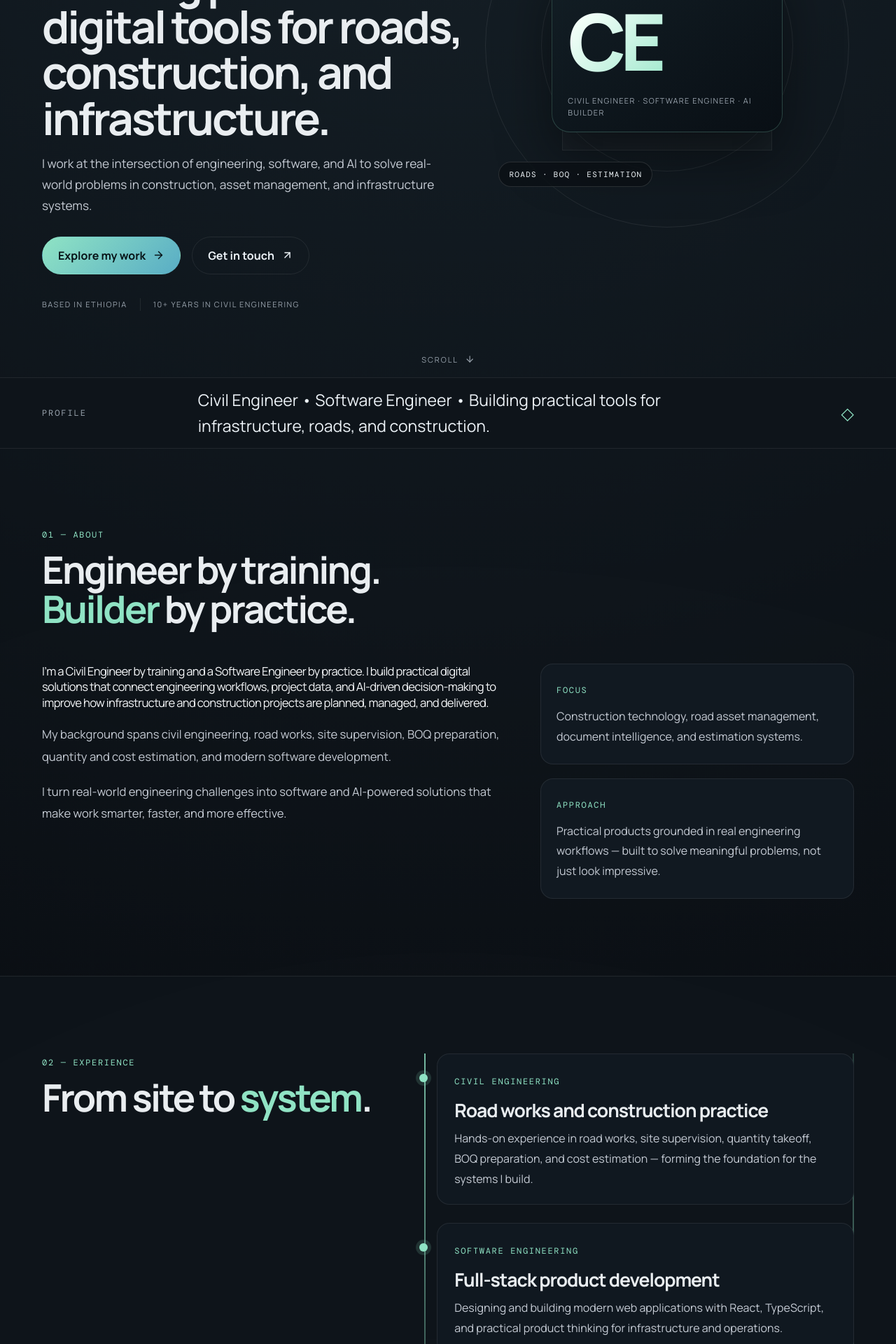
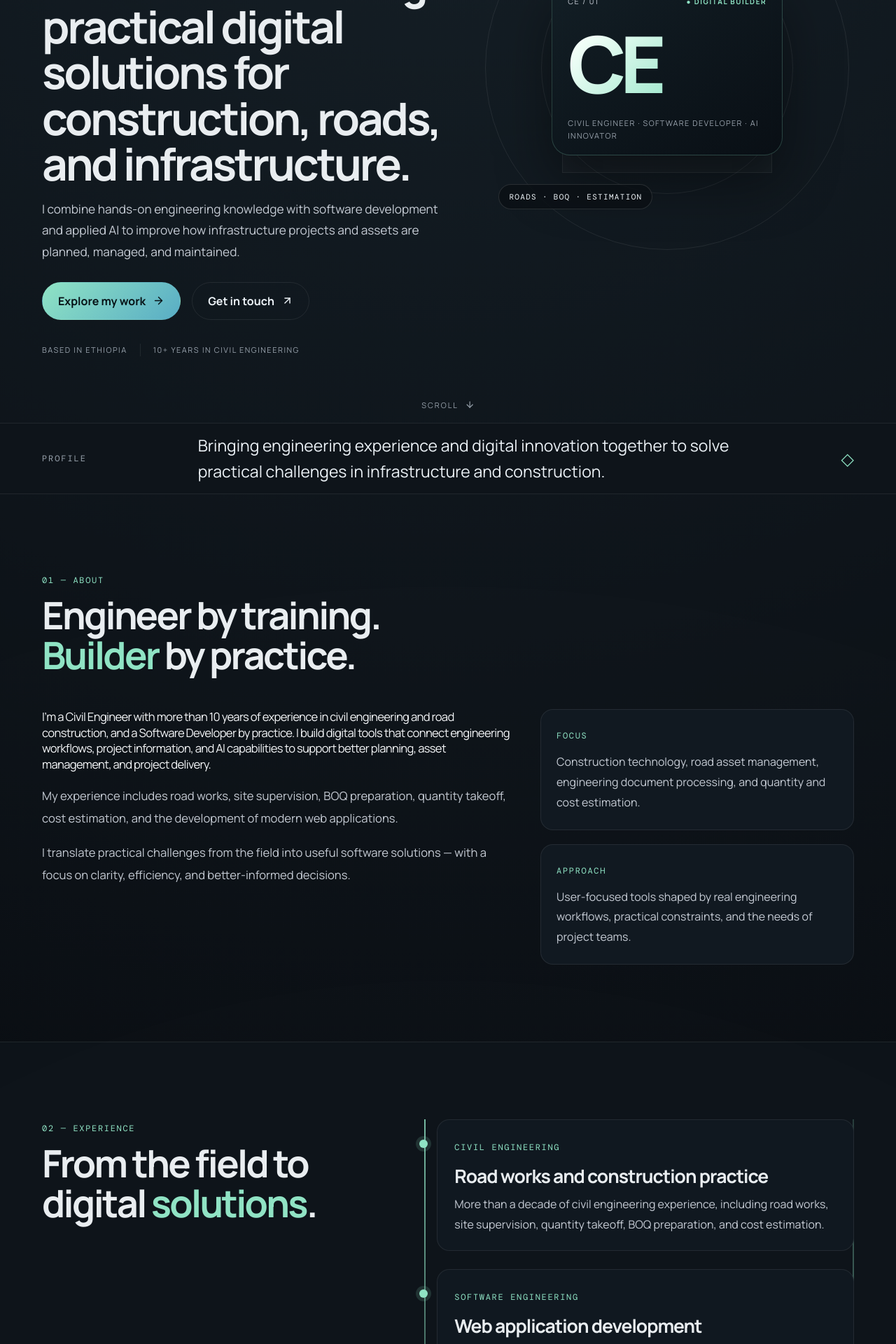
Before and after one commit to chandem/chane-eshetu-portfolio, a React (Vite) app: page / in a window 1280 px wide. Shown: the part 440-2360 px from the top of the page at 70% size. Built offline with nearby package versions, Linux system fonts and the light colour scheme.

Commit message:
Polish portfolio copy and professional messaging

```diff
--- a/src/App.tsx
+++ b/src/App.tsx
@@ -63,7 +63,7 @@ function App() {
       <div className="site-shell">
       <div className="grain" aria-hidden="true" />
       <header className="topbar">
-        <a className="brand" href="#home" onClick={closeMenu}><span className="brand-mark">CE</span><span>CHANE ESHETU<span className="brand-sub">CIVIL ENGINEER • SOFTWARE ENGINEER • AI BUILDER</span></span></a>
+        <a className="brand" href="#home" onClick={closeMenu}><span className="brand-mark">CE</span><span>CHANE ESHETU<span className="brand-sub">CIVIL ENGINEER • SOFTWARE DEVELOPER • AI INNOVATOR</span></span></a>
         <button className="menu-toggle" aria-label="Toggle navigation" aria-expanded={menuOpen} aria-controls="site-navigation" onClick={() => setMenuOpen(!menuOpen)}>{menuOpen ? <X /> : <Menu />}</button>
         <nav id="site-navigation" className={menuOpen ? 'nav-links open' : 'nav-links'}>
           {nav.map(([label, href]) => <a key={label} href={href} onClick={closeMenu}>{label}</a>)}
@@ -75,8 +75,8 @@ function App() {
         <section className="hero section-wrap" id="home">
           <div className="hero-copy">
             <div className="eyebrow"><span className="status-dot" /> OPEN TO MEANINGFUL OPPORTUNITIES</div>
-            <h1>I’m Chane Eshetu — a Civil Engineer and Software Engineer building practical digital tools for roads, construction, and infrastructure.</h1>
-            <p className="hero-lede">I work at the intersection of engineering, software, and AI to solve real-world problems in construction, asset management, and infrastructure systems.</p>
+            <h1>I’m Chane Eshetu, a Civil Engineer and Software Developer focused on building practical digital solutions for construction, roads, and infrastructure.</h1>
+            <p className="hero-lede">I combine hands-on engineering knowledge with software development and applied AI to improve how infrastructure projects and assets are planned, managed, and maintained.</p>
             <div className="hero-actions">
               <a className="button button-primary" href="#projects">Explore my work <ArrowRight size={17} /></a>
               <a className="button button-quiet" href="#contact">Get in touch <ArrowUpRight size={17} /></a>
@@ -89,7 +89,7 @@ function App() {
             <div className="art-card main-art-card">
               <div className="art-top"><span className="art-index">CE / 01</span><span className="live-indicator">● DIGITAL BUILDER</span></div>
               <div className="monogram">CE</div>
-              <div className="art-bottom">CIVIL ENGINEER · SOFTWARE ENGINEER · AI BUILDER</div>
+              <div className="art-bottom">CIVIL ENGINEER · SOFTWARE DEVELOPER · AI INNOVATOR</div>
             </div>
             <div className="chip chip-top">AI × CONSTRUCTION</div>
             <div className="chip chip-bottom">ROADS · BOQ · ESTIMATION</div>
@@ -100,7 +100,7 @@ function App() {
         <section className="intro-strip">
           <div className="strip-inner section-wrap">
             <span>PROFILE</span>
-            <p>Civil Engineer • Software Engineer • Building practical tools for infrastructure, roads, and construction.</p>
+            <p>Bringing engineering experience and digital innovation together to solve practical challenges in infrastructure and construction.</p>
             <span className="strip-symbol">◇</span>
           </div>
         </section>
@@ -112,18 +112,18 @@ function App() {
           </div>
           <div className="about-grid">
             <div className="about-lead">
-              <p className="large-copy">I’m a Civil Engineer by training and a Software Engineer by practice. I build practical digital solutions that connect engineering workflows, project data, and AI-driven decision-making to improve how infrastructure and construction projects are planned, managed, and delivered.</p>
-              <p>My background spans civil engineering, road works, site supervision, BOQ preparation, quantity and cost estimation, and modern software development.</p>
-              <p>I turn real-world engineering challenges into software and AI-powered solutions that make work smarter, faster, and more effective.</p>
+              <p className="large-copy">I’m a Civil Engineer with more than 10 years of experience in civil engineering and road construction, and a Software Developer by practice. I build digital tools that connect engineering workflows, project information, and AI capabilities to support better planning, asset management, and project delivery.</p>
+              <p>My experience includes road works, site supervision, BOQ preparation, quantity takeoff, cost estimation, and the development of modern web applications.</p>
+              <p>I translate practical challenges from the field into useful software solutions — with a focus on clarity, efficiency, and better-informed decisions.</p>
             </div>
             <div className="about-side">
               <div className="info-card">
                 <span className="mono-label">FOCUS</span>
-                <p>Construction technology, road asset management, document intelligence, and estimation systems.</p>
+                <p>Construction technology, road asset management, engineering document processing, and quantity and cost estimation.</p>
               </div>
               <div className="info-card">
                 <span className="mono-label">APPROACH</span>
-                <p>Practical products grounded in real engineering workflows — built to solve meaningful problems, not just look impressive.</p>
+                <p>User-focused tools shaped by real engineering workflows, practical constraints, and the needs of project teams.</p>
               </div>
             </div>
           </div>
@@ -133,24 +133,24 @@ function App() {
           <div className="experience-inner section-wrap">
             <div>
               <span className="section-kicker">02 — EXPERIENCE</span>
-              <h2>From site to <em>system</em>.</h2>
+              <h2>From the field to digital <em>solutions</em>.</h2>
             </div>
             <div className="experience-detail">
               <div className="timeline-marker" /><div className="timeline-marker second" />
               <div className="exp-block">
                 <span className="mono-label">CIVIL ENGINEERING</span>
                 <h3>Road works and construction practice</h3>
-                <p>Hands-on experience in road works, site supervision, quantity takeoff, BOQ preparation, and cost estimation — forming the foundation for the systems I build.</p>
+                <p>More than a decade of civil engineering experience, including road works, site supervision, quantity takeoff, BOQ preparation, and cost estimation.</p>
               </div>
               <div className="exp-block">
                 <span className="mono-label">SOFTWARE ENGINEERING</span>
-                <h3>Full-stack product development</h3>
-                <p>Designing and building modern web applications with React, TypeScript, and practical product thinking for infrastructure and operations.</p>
+                <h3>Web application development</h3>
+                <p>Building responsive web applications with React and TypeScript, with an emphasis on usable interfaces and real operational needs.</p>
               </div>
               <div className="exp-block">
                 <span className="mono-label">AI & DIGITAL TOOLS</span>
                 <h3>Practical intelligence for engineering workflows</h3>
-                <p>Designing AI and digital systems that connect project data, documents, asset records, and operational workflows into useful decisions.</p>
+                <p>Exploring and implementing AI-enabled workflows for engineering documents, project information, asset records, and operational support.</p>
               </div>
             </div>
           </div>
@@ -158,15 +158,15 @@ function App() {
 
         <section className="featured-section section-wrap" id="featured">
           <div className="section-heading">
-            <span className="section-kicker">02.5 — FEATURED CASE STUDY</span>
-            <h2>AI-powered systems for engineering teams.</h2>
+            <span className="section-kicker">03 — LIVE PLATFORMS</span>
+            <h2>Digital platforms for construction and road maintenance.</h2>
           </div>
           <div className="live-work-grid">
             <article className="live-work-card construction-live">
               <div className="live-work-top"><span className="mono-label">01 / CONSTRUCTION INTELLIGENCE</span><span className="live-pill"><span className="status-dot" /> LIVE</span></div>
               <div className="live-work-icon"><Workflow size={25} /></div>
               <h3>AI Construction OS</h3>
-              <p>A connected workspace for construction planning, engineering review, BOQ workflows, project intelligence, and operational decisions.</p>
+              <p>A digital workspace bringing together construction planning, engineering reviews, BOQ workflows, project information, and operational oversight.</p>
               <div className="live-work-tags"><span>AI workflows</span><span>Project data</span><span>GIS</span></div>
               <a className="live-work-link" href="https://ai-costruction-os.vercel.app" target="_blank" rel="noreferrer">Explore live platform <ArrowUpRight size={17} /></a>
             </article>
@@ -174,7 +174,7 @@ function App() {
               <div className="live-work-top"><span className="mono-label">02 / ROAD MAINTENANCE</span><span className="live-pill"><span className="status-dot" /> LIVE</span></div>
               <div className="live-work-icon"><MapPinned size={25} /></div>
               <h3>AI-RMMS</h3>
-              <p>A road maintenance management platform connecting road assets, machinery, finance, HR, and department-specific operations.</p>
+              <p>A road maintenance platform that brings road assets, machinery, finance, human resources, and departmental workflows into one system.</p>
               <div className="live-work-tags"><span>Road assets</span><span>Department workflows</span><span>GIS</span></div>
               <a className="live-work-link" href="https://road-maintenance-management-system.vercel.app" target="_blank" rel="noreferrer">Explore live platform <ArrowUpRight size={17} /></a>
             </article>
@@ -187,7 +187,7 @@ function App() {
               <span className="section-kicker">03 — SELECTED WORK</span>
               <h2>Projects that solve real problems.</h2>
             </div>
-            <p>Selected work across construction technology, road maintenance, asset management, document intelligence, and estimation systems.</p>
+            <p>A selection of software projects addressing construction management, road maintenance, asset management, document processing, and cost estimation.</p>
           </div>
           <div className="project-list">
             {projects.map((p) => {
@@ -215,7 +215,7 @@ function App() {
         <section className="content-section section-wrap" id="skills">
           <div className="section-heading">
             <span className="section-kicker">04 — CAPABILITIES</span>
-            <h2>Skills across the stack and the site.</h2>
+            <h2>Engineering knowledge meets digital skills.</h2>
           </div>
           <div className="skills-grid">
             {skills.map((s) => {
@@ -229,14 +229,14 @@ function App() {
               )
             })}
           </div>
-          <p className="skills-note"><CheckCircle2 size={16} /> Comfortable moving between domain engineering, product thinking, and implementation.</p>
+          <p className="skills-note"><CheckCircle2 size={16} /> Combining practical engineering knowledge, user-focused product thinking, and hands-on software development.</p>
         </section>
 
         <section className="contact-section" id="contact">
           <div className="contact-inner section-wrap">
             <span className="section-kicker">05 — CONTACT</span>
-            <h2>Let's build something <em>useful</em>.</h2>
-            <p className="contact-copy">Open to roles, collaborations, and projects at the intersection of infrastructure, software, and AI.</p>
+            <h2>Let’s create solutions that make a <em>difference</em>.</h2>
+            <p className="contact-copy">I welcome opportunities, collaborations, and projects where engineering experience, software, and AI can create practical value.</p>
             <div className="social-links">
               <a href="mailto:chaneeshetu93@gmail.com"><Mail size={18} /> chaneeshetu93@gmail.com</a>
               <a href="https://github.com/chandem" target="_blank" rel="noreferrer"><Github size={18} /> GitHub</a>
```
